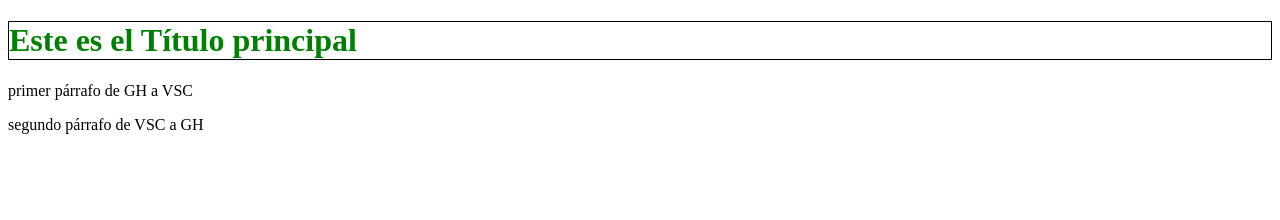
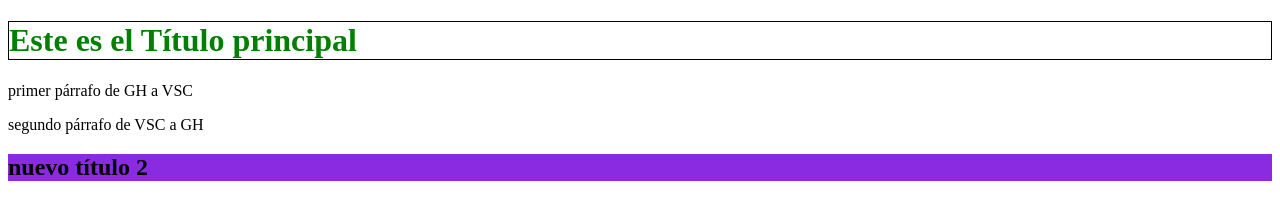
Before and after one commit to Cursohuetor/ejercicio-sincro, a plain HTML site: page index.html in a window 1280 px wide. Drawn offline with Linux system fonts and the light colour scheme.

Commit message:
cambios en pages

```diff
--- a/css/estilos.css
+++ b/css/estilos.css
@@ -2,3 +2,7 @@ h1{
   color:green;
   border: 1px solid black;
 }
+h2{
+    background-color: blueviolet;
+
+}
--- a/index.html
+++ b/index.html
@@ -11,5 +11,6 @@
     <h1>Este es el Título principal</h1>
     <p>primer párrafo de GH a VSC</p>
     <p>segundo párrafo de VSC a GH</p>
+    <h2>nuevo título 2</h2>
 </body>
 </html>
```
